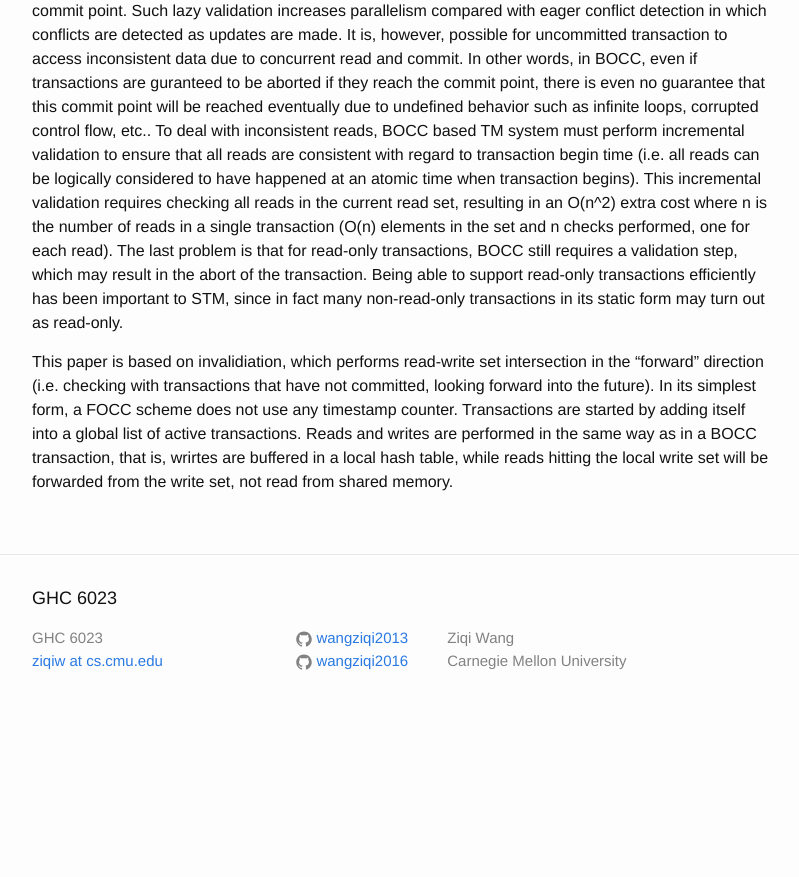
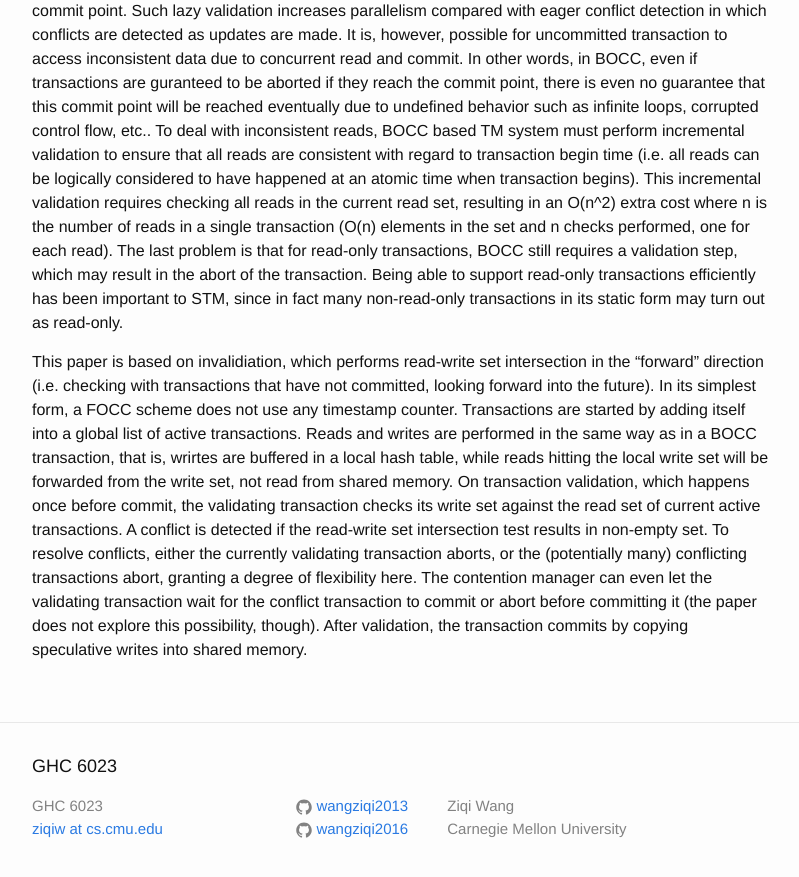
Before and after one commit to wangziqi2013/wangziqi2013.github.io, a Jekyll site: the page built from _posts/2019-11-03-invalstm.markdown, in a window 1280 px wide and 900 px high, scrolled down 829 px. Shown: the top 877 px of the window, without its empty margins (238-1037 px from the left). Built offline with Jekyll 4.4.1, drawn with Linux system fonts in a browser that asks for light colours; before the commit the page ends 1561 px from its top, so only the background shows below that.

Commit message:
Finish FOCC

```diff
--- a/_posts/2019-11-03-invalstm.markdown
+++ b/_posts/2019-11-03-invalstm.markdown
@@ -37,4 +37,10 @@ This paper is based on invalidiation, which performs read-write set intersection
 with transactions that have not committed, looking forward into the future). In its simplest form, a FOCC scheme does
 not use any timestamp counter. Transactions are started by adding itself into a global list of active transactions.
 Reads and writes are performed in the same way as in a BOCC transaction, that is, wrirtes are buffered in a local hash
-table, while reads hitting the local write set will be forwarded from the write set, not read from shared memory.
+table, while reads hitting the local write set will be forwarded from the write set, not read from shared memory. On
+transaction validation, which happens once before commit, the validating transaction checks its write set against the
+read set of current active transactions. A conflict is detected if the read-write set intersection test results in non-empty
+set. To resolve conflicts, either the currently validating transaction aborts, or the (potentially many) conflicting
+transactions abort, granting a degree of flexibility here. The contention manager can even let the validating transaction
+wait for the conflict transaction to commit or abort before committing it (the paper does not explore this possibility,
+though). After validation, the transaction commits by copying speculative writes into shared memory.
```
